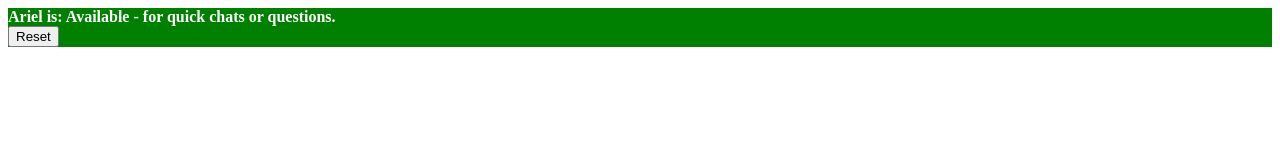
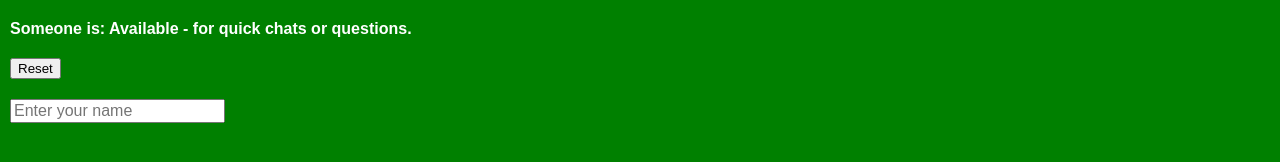
Before and after one commit to hellomynameisariel/worklight, a plain HTML site: page index.html in a window 1280 px wide. Both pictures are taken after a click on the button "Available". Drawn offline with Linux system fonts and the light colour scheme.

Commit message:
Update index.html
add custom name, full background color

```diff
--- a/index.html
+++ b/index.html
@@ -2,22 +2,50 @@
 <html>
 <head>
   <title>WorkLight</title>
+  <style>
+    body {
+      margin: 0;
+      font-family: sans-serif;
+    }
+    #status-container {
+      padding-top: 20px;
+      padding-left: 10px;
+      height: 100vh;
+      transition: background-color 0.3s ease;
+    }
+    #button-frame {
+      margin-top: 20px;
+    }
+    #name-input {
+      margin-top: 20px;
+      font-size: 1em;
+    }
+  </style>
 </head>
 <body>
   <div id="status-container">
     <div id="status-label"></div>
     <div id="button-frame">
-      <button id="red-button" onclick="updateStatus('red', 'Ariel is: Deep in focus - please interrupt only if urgent.', 'white')">Focus</button>
-      <button id="yellow-button" onclick="updateStatus('yellow', 'Ariel is: Working - available by message or request.', 'black')">Working</button>
-      <button id="green-button" onclick="updateStatus('green', 'Ariel is: Available - for quick chats or questions.', 'white')">Available</button>
-      <button id="reset-button" onclick="resetStatus()">Reset</button>
+      <button id="red-button" onclick="updateStatus('red', 'Deep in focus - please interrupt only if urgent.', 'white')">Focus</button>
+      <button id="yellow-button" onclick="updateStatus('yellow', 'Working - available by message or request.', 'black')">Working</button>
+      <button id="green-button" onclick="updateStatus('green', 'Available - for quick chats or questions.', 'white')">Available</button>
+      <button id="reset-button" onclick="resetStatus()" style="display:none;">Reset</button>
+    </div>
+    <div id="name-entry">
+      <input id="name-input" type="text" placeholder="Enter your name" />
     </div>
   </div>
 
   <script>
-    function updateStatus(color, text, fontcolor) {
-      document.getElementById('status-container').style.backgroundColor = color;
-      document.getElementById('status-label').innerHTML = text;
+    function getName() {
+      const name = document.getElementById('name-input').value.trim();
+      return name || 'Someone';
+    }
+
+    function updateStatus(color, message, fontcolor) {
+      const name = getName();
+      document.body.style.backgroundColor = color;
+      document.getElementById('status-label').innerHTML = `${name} is: ${message}`;
       document.getElementById('status-label').style.fontWeight = 'bold';
       document.getElementById('status-label').style.color = fontcolor;
       document.getElementById('red-button').style.display = 'none';
@@ -27,7 +55,7 @@
     }
 
     function resetStatus() {
-      document.getElementById('status-container').style.backgroundColor = 'white';
+      document.body.style.backgroundColor = 'white';
       document.getElementById('status-label').innerHTML = '';
       document.getElementById('status-label').style.color = 'black';
       document.getElementById('red-button').style.display = 'block';
```
